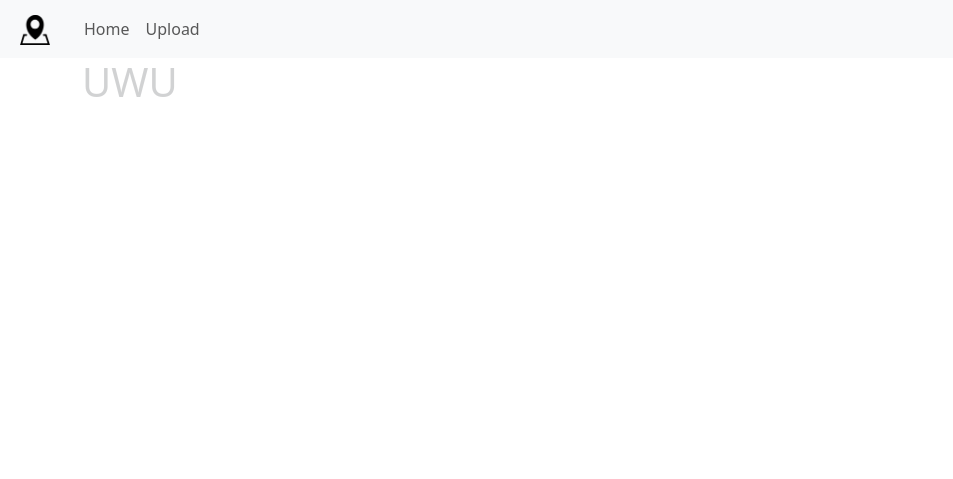
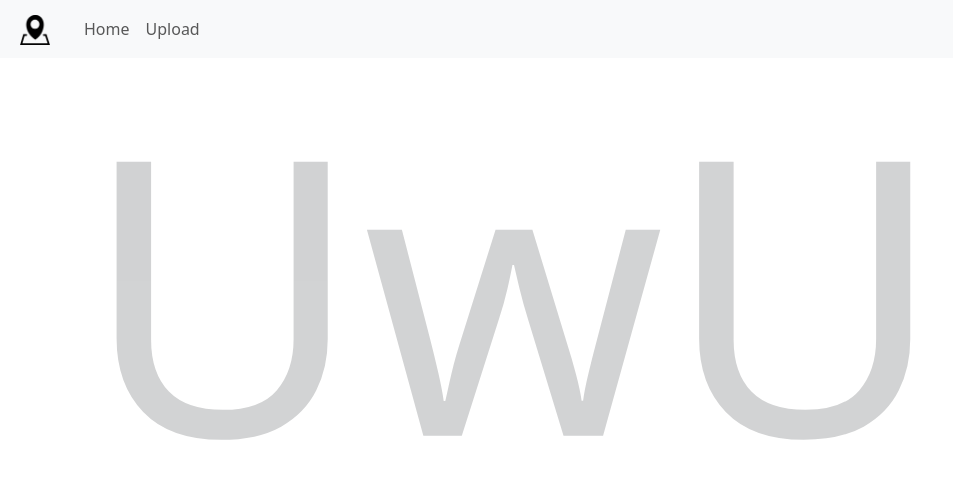
Before and after one commit to biran4454/gpx-viewer, a Flask app: page / in a window 1280 px wide. Shown: the top 479 px of the page, without its empty margins (0-953 px from the left). Run offline with Flask 3, Linux system fonts and the light colour scheme.

Commit message:
definitely make everything good

```diff
--- a/templates/index.html
+++ b/templates/index.html
@@ -4,6 +4,8 @@
     <style>
         .blink {
             animation: blinker 1s linear infinite;
+            /* huge font size */
+            font-size: 30vw;
         }
 
         @keyframes blinker {
@@ -12,5 +14,5 @@
             }
         }
     </style>
-    <h1 class="blink">UWU</h1>
+    <h1 class="blink">UwU</h1>
 {% endblock %}
```
